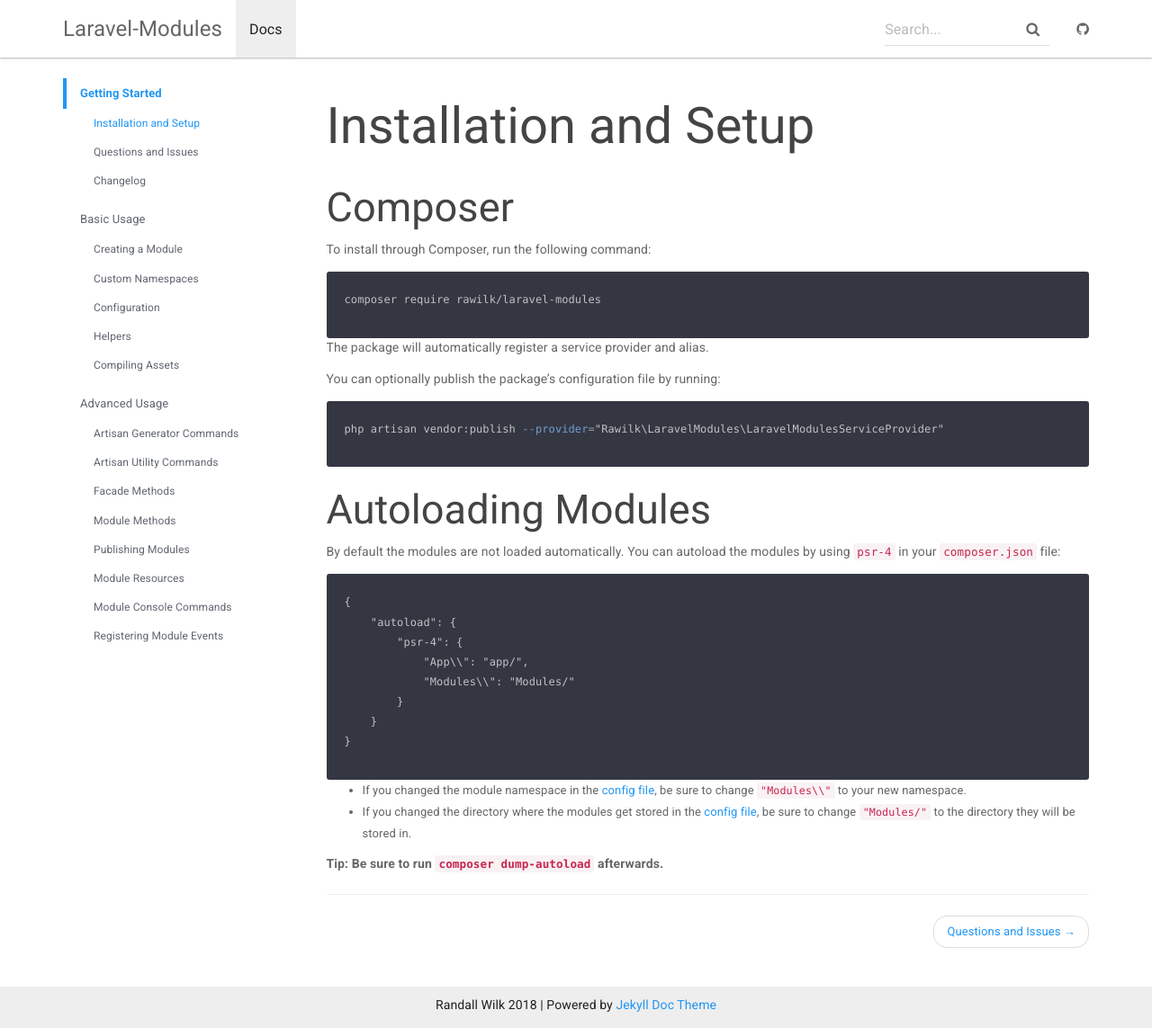
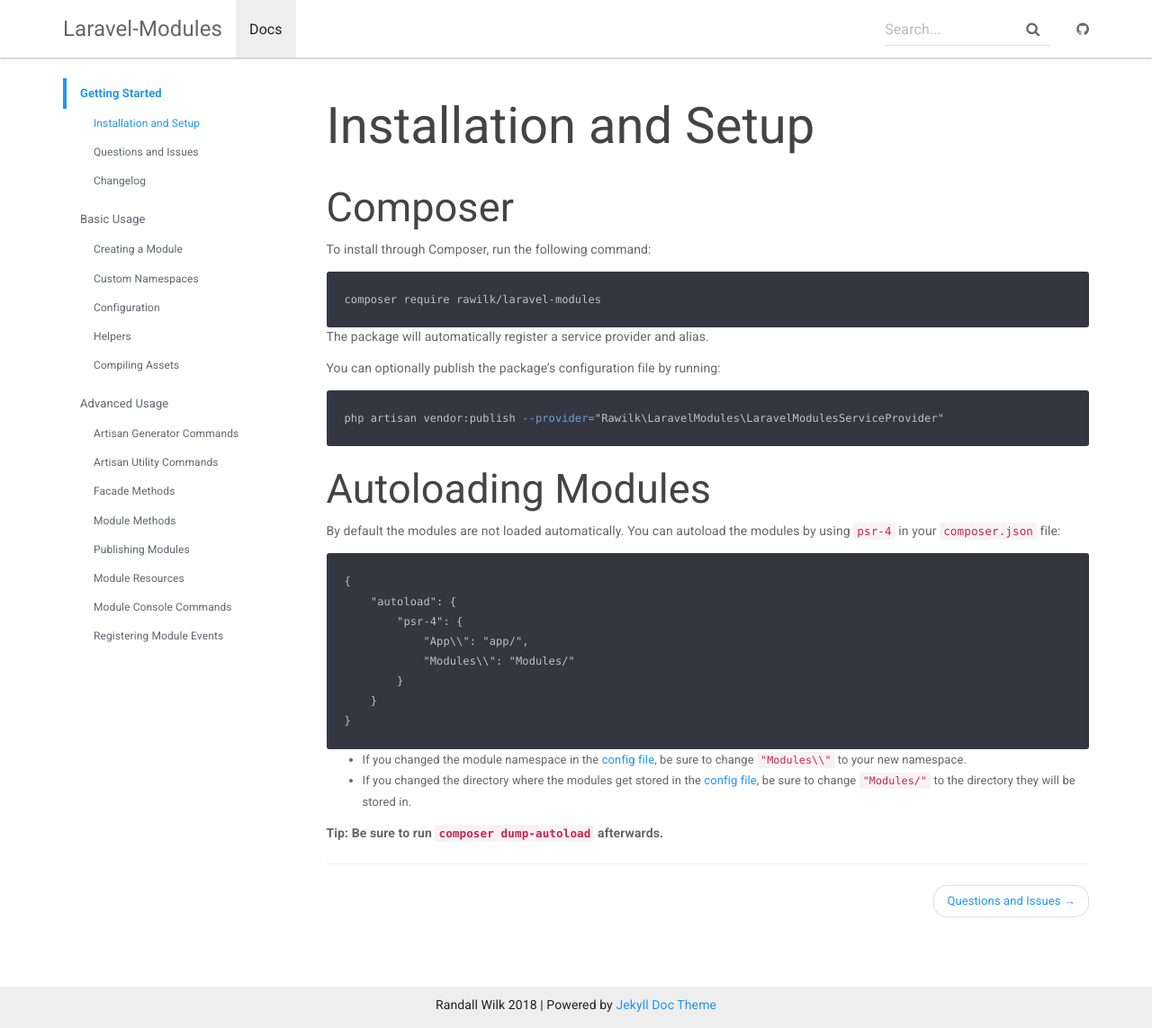
Before and after one commit to rawilk/laravel-modules, a Jekyll site: the page built from _docs/index.md, in a window 1280 px wide and 1143 px high. Shown: the whole window at 90% size. Built offline with Jekyll 4.4.1, drawn with Linux system fonts in a browser that asks for light colours; nearby versions of some CDN libraries.

Commit message:
update syntax highlighting styles

```diff
--- a/css/main.scss
+++ b/css/main.scss
@@ -211,7 +211,10 @@ $doc-color: #616670;
     }
 }
 
-pre.highlight {
-    border: 0;
-    padding: 0;
+div.highlight {
+    pre.highlight {
+        border: 0;
+        padding: 0;
+        margin-bottom: 0;
+    }
 }
```
